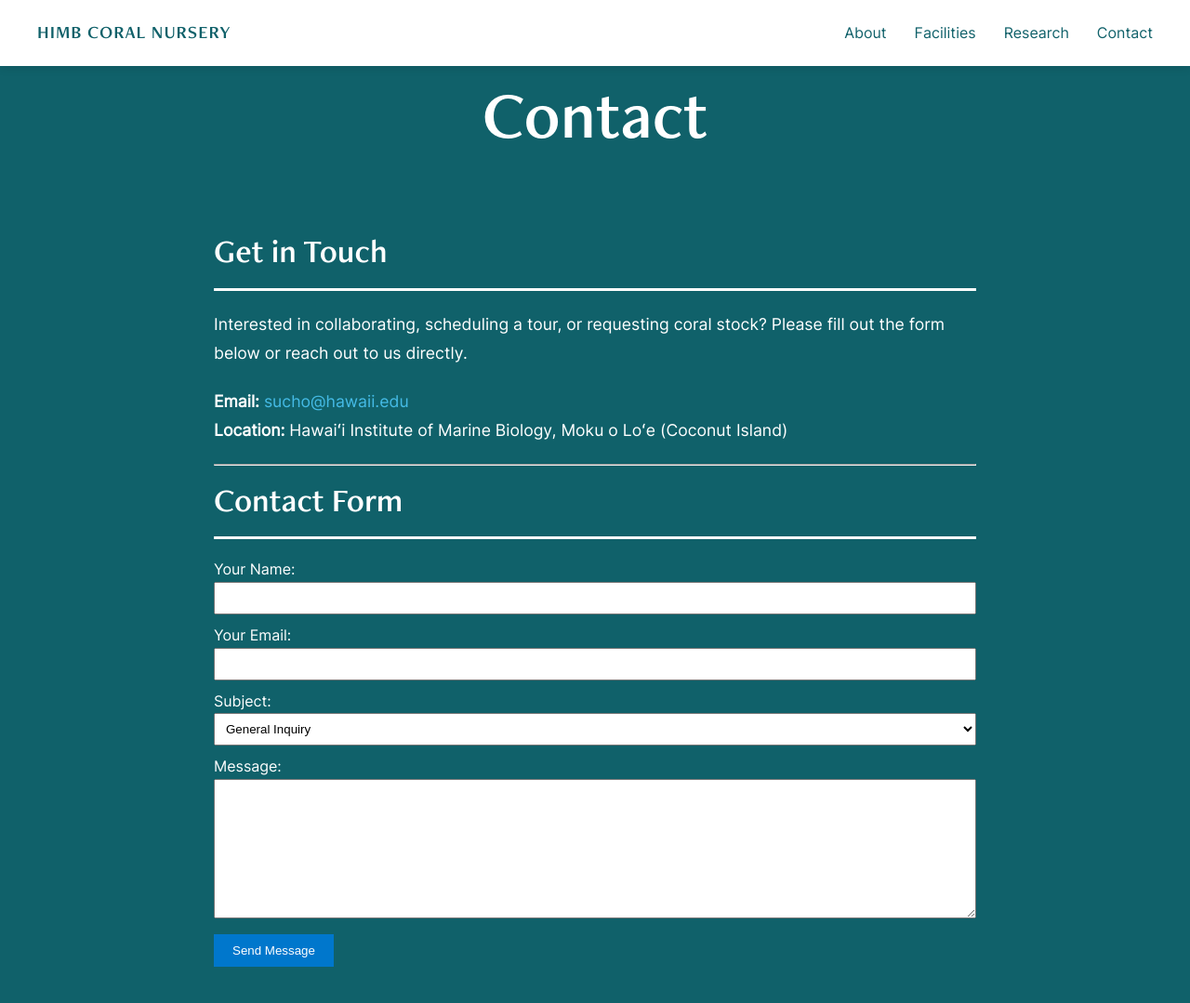
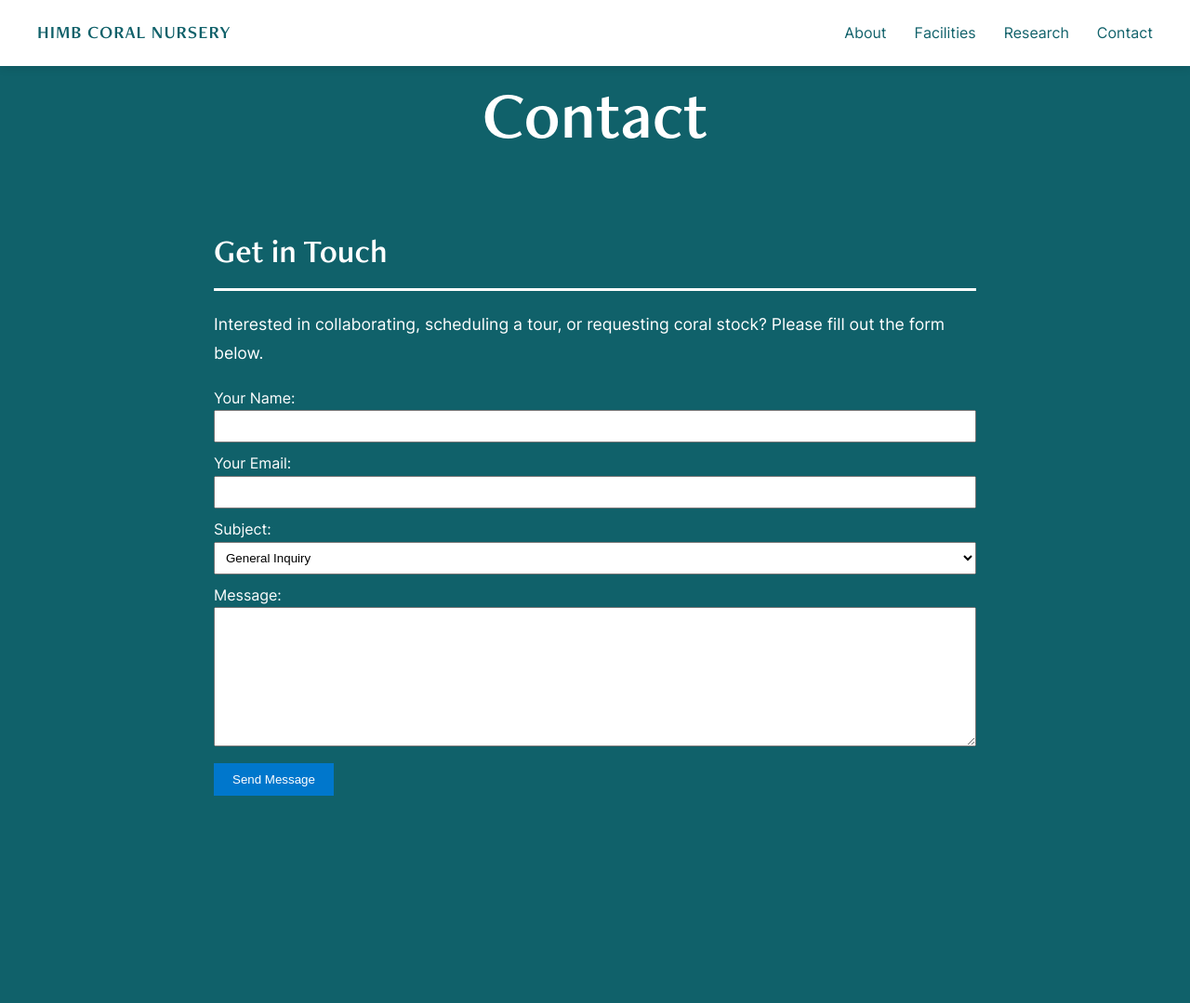
Before and after one commit to himb-coral-nursery/himb-coral-nursery.github.io, a Jekyll site: the page built from contact.md, in a window 1280 px wide and 1100 px high. Shown: the top 1079 px of the window at 93% size. Built offline with Jekyll 4.4.1, drawn with Linux system fonts in a browser that asks for light colours.

Commit message:
Update contact.md

```diff
--- a/contact.md
+++ b/contact.md
@@ -6,15 +6,7 @@ permalink: /contact/
 
 ## Get in Touch
 <a id="get-in-touch"></a>
-Interested in collaborating, scheduling a tour, or requesting coral stock? Please fill out the form below or reach out to us directly.
-
-**Email:** [sucho@hawaii.edu](mailto:sucho@hawaii.edu)
-**Location:** Hawaiʻi Institute of Marine Biology, Moku o Loʻe (Coconut Island)
-
----
-
-## Contact Form
-<a id="contact-form"></a>
+Interested in collaborating, scheduling a tour, or requesting coral stock? Please fill out the form below.
 
 <form action="https://formspree.io/f/YOUR_FORMSPREE_ID_HERE" method="POST">
   <label>
```
